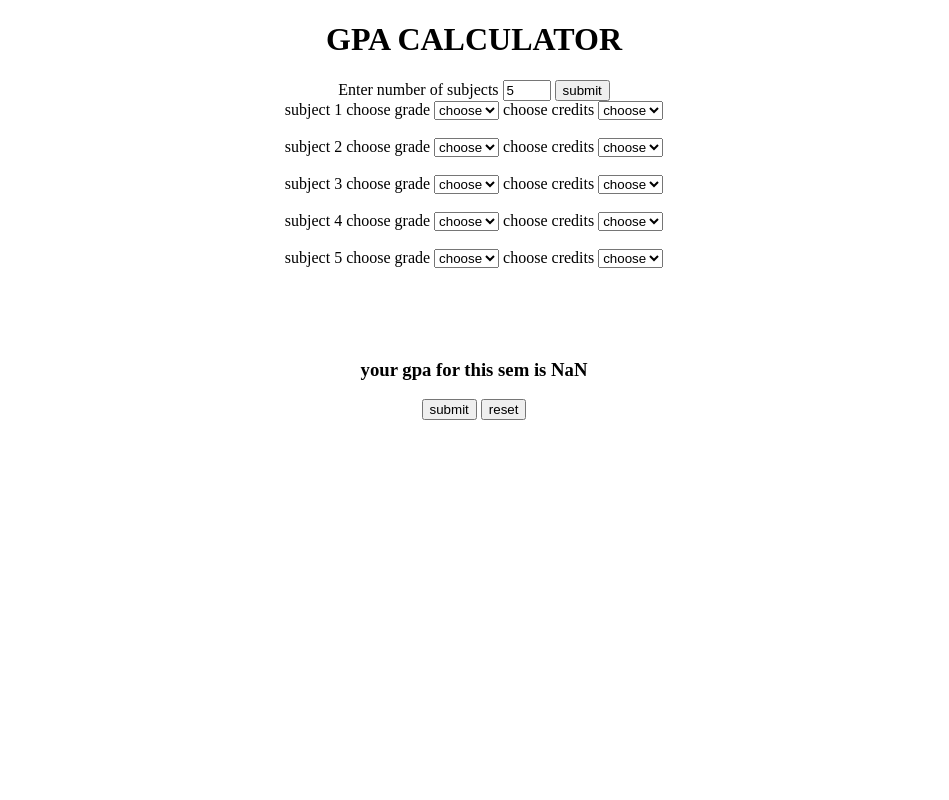
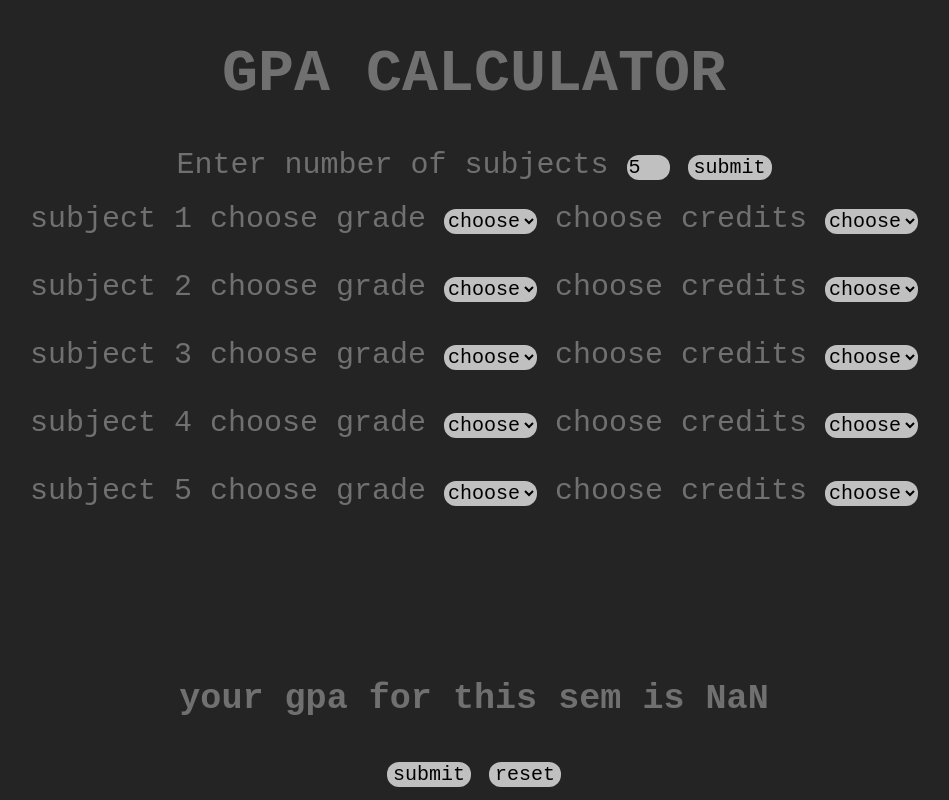
Before and after one commit to gentlsnek/gpacounter, a plain HTML site: page gpacounter.html in a window 1280 px wide. Both pictures are taken after typing "5" into the empty fields and a click on the input "submit". Shown: the whole page, without its empty margins (166-1115 px from the left). Drawn offline with Linux system fonts and the light colour scheme.

Commit message:
added style

```diff
--- a/gpastyle.css
+++ b/gpastyle.css
@@ -1,4 +1,38 @@
+body{
+   font-size: 30px;
+   background-color: rgb(36, 36, 36);
+   color: rgb(112, 112, 112);
+   font-family: monospace;
+   margin: 2px
 
+}
+.heading{
+   margin: 20px;
+   margin-top: 10px;
+}
+.home{
+   font-size: 20px;
+   color: rgb(112, 112, 112);
+   text-decoration: none;
+}
 .hidden{
    display: none;
 }
+
+select, input, button{
+   color: rgb(112. 112, 112);
+   border-radius: 12px;
+   background-color: rgb(192, 192, 192);
+   font-family: monospace;
+   font-size: 20px;
+   border-width: 0px;
+}
+
+.marks{
+   margin-top: 20px;
+}
+
+.subhead{
+   color: rgb(190, 190, 190);
+   text-decoration: underline;
+}
```
